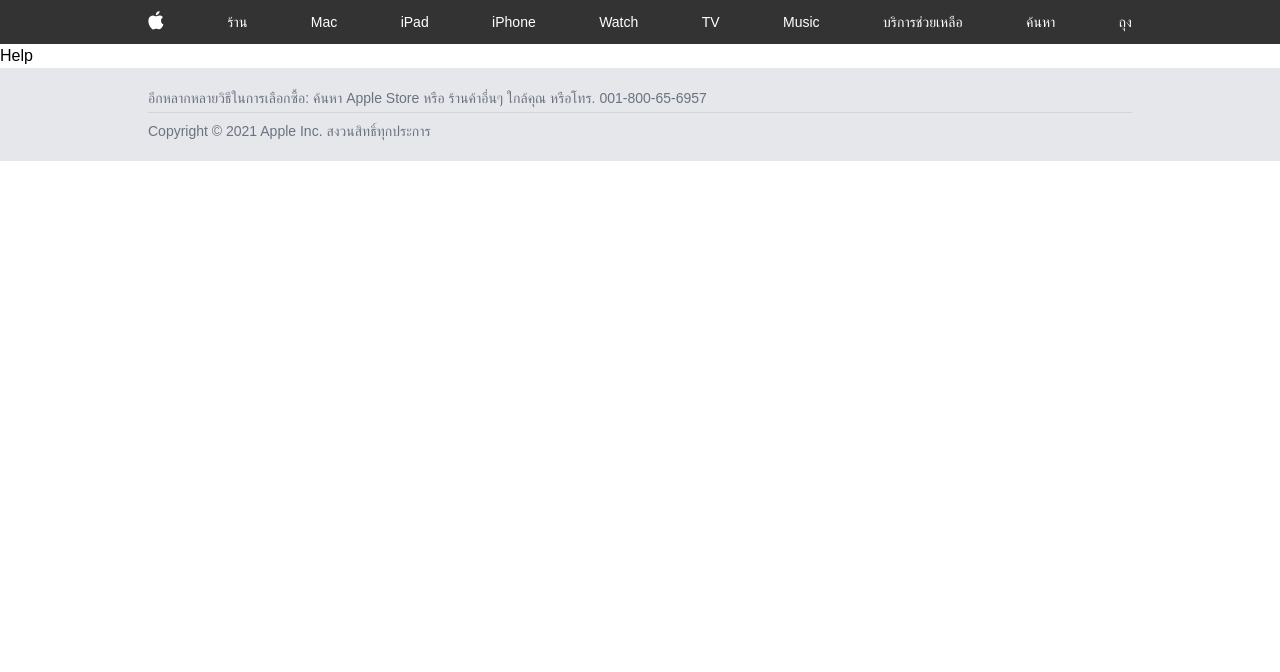
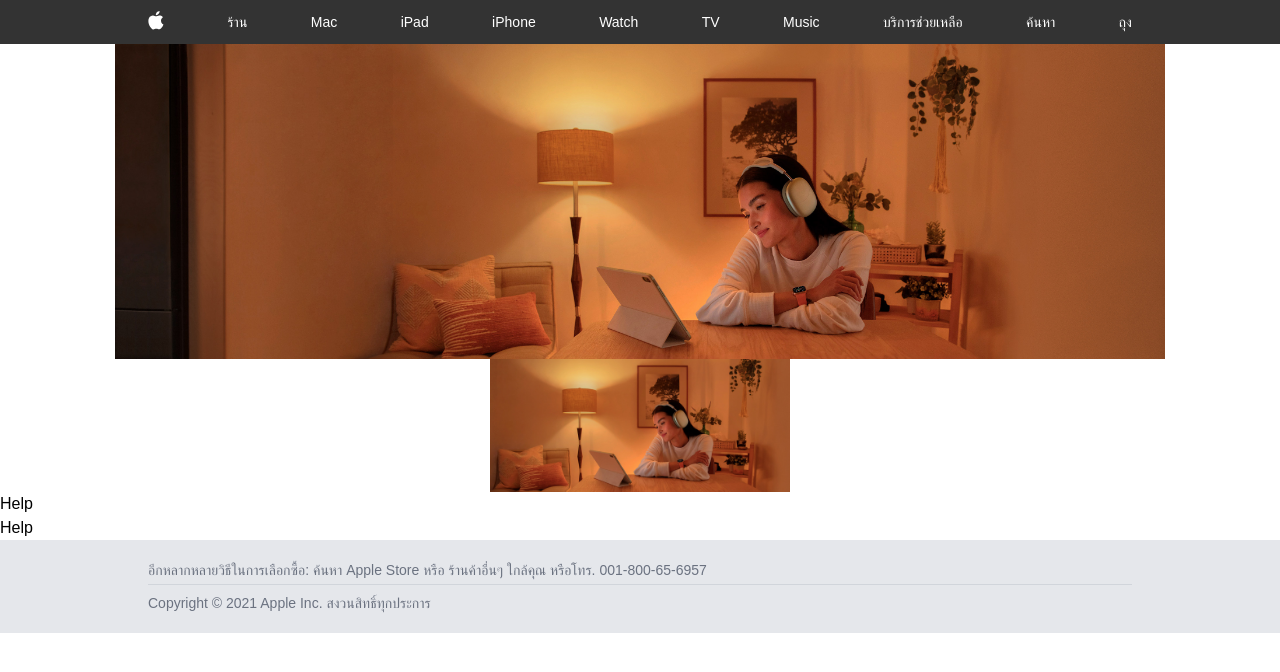
Before and after one commit to film8844/React-Web-Apple.com, a React (Create React App) app: page /help in a window 1280 px wide. Shown: the top 672 px of the page. Built offline with nearby package versions, Linux system fonts and the light colour scheme; a web font is replaced by a local one.

Commit message:
add bg help

```diff
--- a/src/pages/help/index.js
+++ b/src/pages/help/index.js
@@ -6,8 +6,19 @@
     return (
         <>
             <GlobalNavBar />
+            <img
+                src="assets\src_image\help\psp-hero-banner-homepage-welcome.image.large_2x.jpg"
+                className="hidden md:block mx-auto"
+                style={{ maxWidth: '1050px' }}
+            />
+            <img
+                src="assets\src_image\help\psp-hero-banner-homepage-welcome.image.small_2x.jpg"
+                className="hidden md:block mx-auto"
+                style={{ maxWidth: '300px' }}
+            />
             <div>
                 <h1>Help</h1>
+                <h2>Help</h2>
             </div>
             <Footer />
         </>
```
Also changed, not shown: public/assets/src_image/help/psp-hero-banner-homepage-welcome.image.large_2x.jpg (added).
